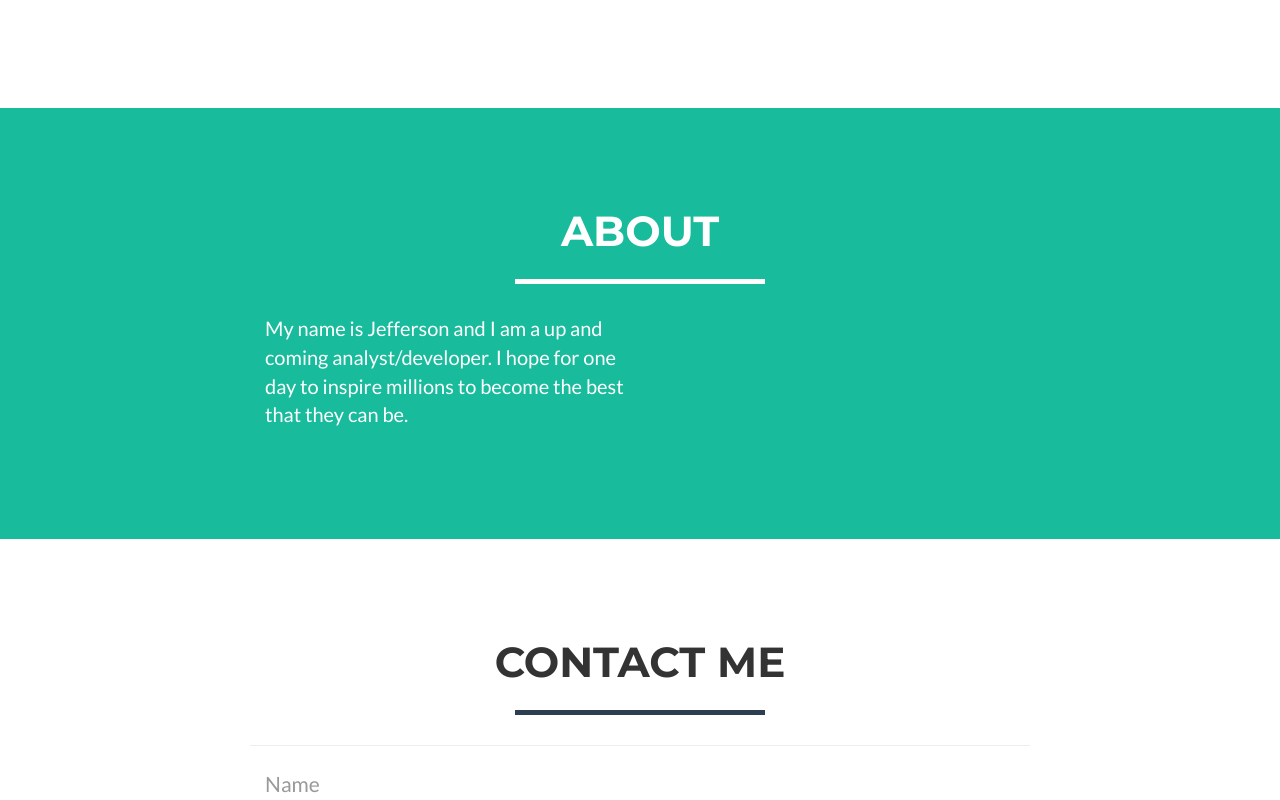
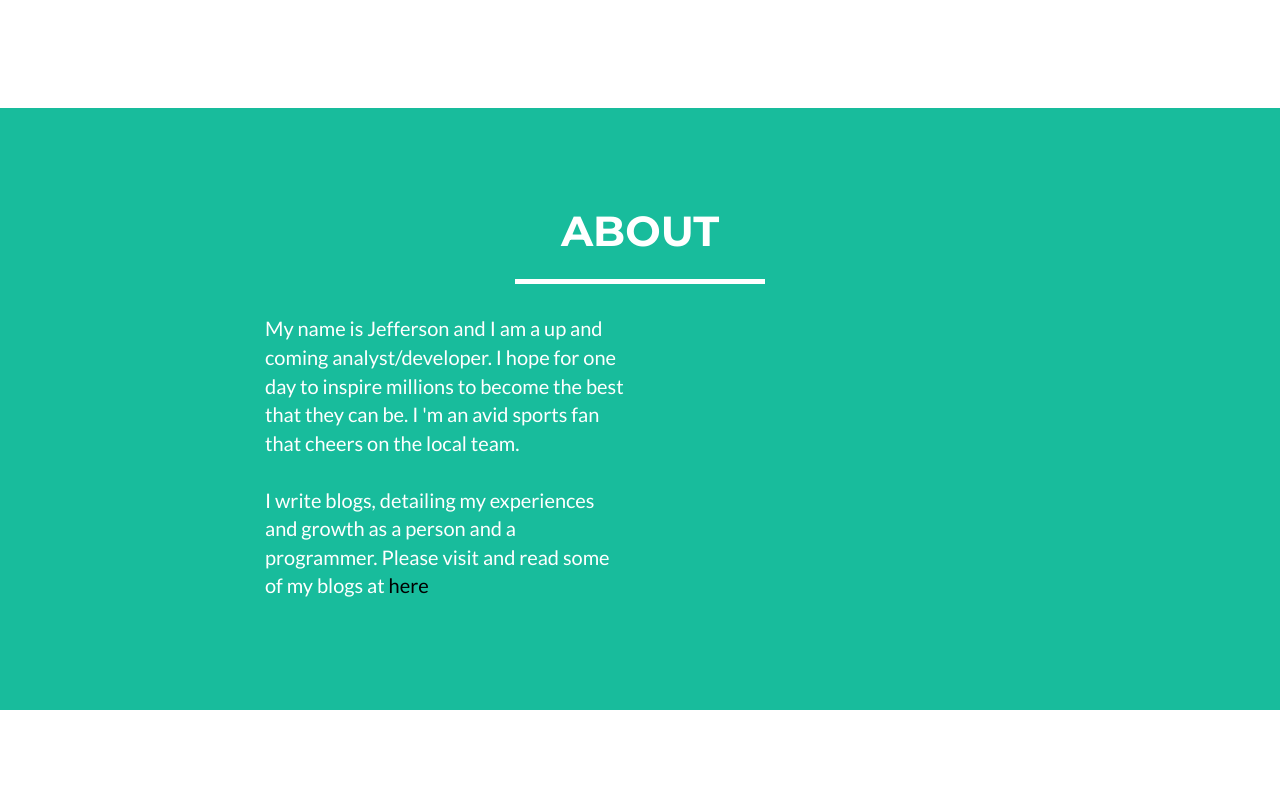
Before and after one commit to jeffosho/jeffosho.github.io, a website: page index.html in a window 1280 px wide. Shown: the part 1544-2344 px from the top of the page. Drawn offline with nearby package versions, Linux system fonts and the light colour scheme.

Commit message:
2nd push to rep

```diff
--- a/css/freelancer.css
+++ b/css/freelancer.css
@@ -18,7 +18,7 @@ a:hover,
 a:focus,
 a:active,
 a.active {
-  color: #18BC9C;
+  color: #000000;
   outline: none;
 }
 h1,
--- a/index.html
+++ b/index.html
@@ -167,7 +167,7 @@
             </div>
             <div class="row">
                 <div class="col-lg-4 col-lg-offset-2">
-                    <p>My name is Jefferson and I am a up and coming analyst/developer. I hope for one day to inspire millions to become the best that they can be.</p>
+                    <p>My name is Jefferson and I am a up and coming analyst/developer. I hope for one day to inspire millions to become the best that they can be. I 'm an avid sports fan that cheers on the local team.<br><br> I write blogs, detailing my experiences and growth as a person and a programmer. Please visit and read some of my blogs at  <a href="https://jeffersonsau.wordpress.com/"> here </a> </p>
                 </div>
                 <div class="col-lg-4">
 
```
Also changed, not shown: css/freelancer.min.css.
